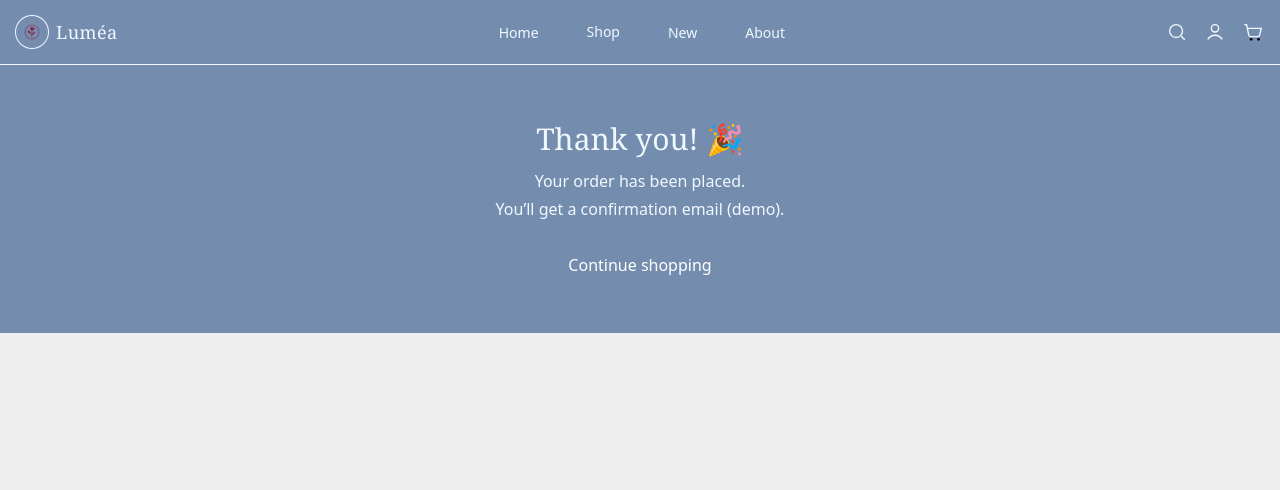
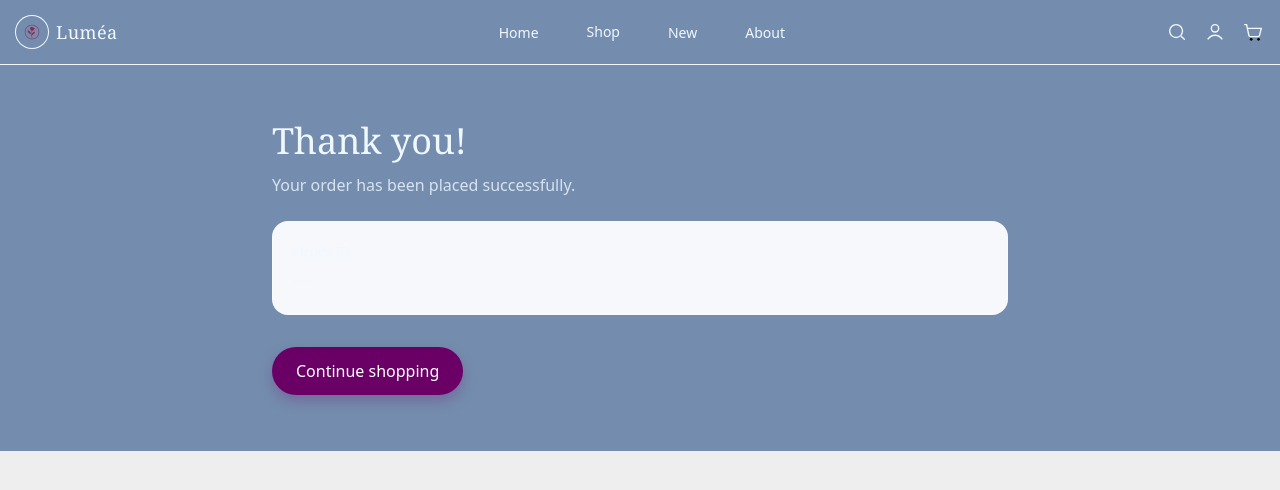
Before and after one commit to SamiaShabbir/Lum-a-Store, a Next.js app: page /success in a window 1280 px wide. Shown: the top 490 px of the page. Built offline with nearby package versions, Linux system fonts and the light colour scheme.

Commit message:
chore: remove duplicate lockfile

```diff
--- a/src/app/(storefront)/cart/page.tsx
+++ b/src/app/(storefront)/cart/page.tsx
@@ -12,7 +12,7 @@ export default function CartPage() {
   const router = useRouter();
 
   // hooks at the top
-  const { items, subtotal, count, setQty, remove, clear } = useCartStore();
+  const { items, subtotal, count, setQty, remove } = useCartStore();
   const [mounted, setMounted] = useState(false);
   const { push } = useToast();
 
--- a/src/app/(storefront)/catalog/page.tsx
+++ b/src/app/(storefront)/catalog/page.tsx
@@ -1,7 +1,5 @@
 // /src/app/(storefront)/catalog/page.tsx
-"use client";
-
-import { useSearchParams } from "next/navigation";
+import Link from "next/link";
 import ProductGrid from "../components/ProductGrid";
 import { PRODUCTS, type Category } from "@/data/products";
 
@@ -16,39 +14,60 @@ const LABELS: Record<Category | "all", string> = {
   tools: "Tools & Accessories",
 };
 
-export default function CatalogPage() {
-  const sp = useSearchParams();
-  const raw = (sp.get("cat") || "all").toLowerCase();
+type SearchParams = { cat?: string };
 
-  // validate the category param
-  const cat = (["cleansers","serums","moisturizers","sunscreen","body","hair","tools"].includes(raw)
+export default async function CatalogPage({
+  searchParams,
+}: {
+  // Next.js 15: searchParams is a Promise in RSC
+  searchParams: Promise<SearchParams>;
+}) {
+  const sp = await searchParams;
+  const raw = (sp.cat ?? "all").toLowerCase();
+
+  const valid = new Set<Category>([
+    "cleansers",
+    "serums",
+    "moisturizers",
+    "sunscreen",
+    "body",
+    "hair",
+    "tools",
+  ]);
+
+  const cat: Category | "all" = valid.has(raw as Category)
     ? (raw as Category)
-    : "all");
+    : "all";
 
-  const items = cat === "all" ? PRODUCTS : PRODUCTS.filter((p) => p.category === cat);
+  const items =
+    cat === "all" ? PRODUCTS : PRODUCTS.filter((p) => p.category === cat);
 
   return (
     <main className="mx-auto max-w-7xl px-4 py-10">
       <div className="mb-6 flex items-end justify-between">
-        <h1 className="font-serif text-2xl text-text md:text-3xl">{LABELS[cat]}</h1>
+        <h1 className="font-serif text-2xl text-text md:text-3xl">
+          {LABELS[cat]}
+        </h1>
 
         {/* simple pill filters */}
         <div className="hidden gap-2 sm:flex">
-          {(["all","cleansers","serums","moisturizers","sunscreen","body","hair","tools"] as const).map((k) => {
+          {(
+            ["all", "cleansers", "serums", "moisturizers", "sunscreen", "body", "hair", "tools"] as const
+          ).map((k) => {
             const active = cat === k || (k === "all" && cat === "all");
             const href = k === "all" ? "/catalog" : `/catalog?cat=${k}`;
             return (
-              <a
+              <Link
                 key={k}
                 href={href}
                 className={`rounded-full px-3 py-1.5 text-sm ring-1 transition ${
                   active
                     ? "bg-[#9ECAD6] text-white ring-black"
-                    : "bg-[#WEEEEEE] text-text ring-base-border hover:bg-secondary/60"
+                    : "bg-[#EEEEEE] text-text ring-base-border hover:bg-secondary/60"
                 }`}
               >
                 {LABELS[k]}
-              </a>
+              </Link>
             );
           })}
         </div>
--- a/src/app/(storefront)/checkout/page.tsx
+++ b/src/app/(storefront)/checkout/page.tsx
@@ -25,7 +25,7 @@ const STORAGE_KEY = "ecomo-checkout";
 
 export default function CheckoutPage() {
   const router = useRouter();
-  const { items, subtotal, count, clear } = useCartStore();
+  const { subtotal, count, clear } = useCartStore();
   const { push } = useToast();
 
   // simple shipping + tax math (same as cart)
--- a/src/app/(storefront)/product/[slug]/page.tsx
+++ b/src/app/(storefront)/product/[slug]/page.tsx
@@ -1,23 +1,27 @@
-// /src/app/(storefront)/product/[slug]/page.tsx
-import ProductDetails, {
-  type PDPProduct,
-} from "../../components/ProductDetails";
+// src/app/(storefront)/product/[slug]/page.tsx
+import { notFound } from "next/navigation"; // (PageProps import not required for A)
+import ProductDetails, { PDPProduct } from "@/app/(storefront)/components/ProductDetails";
 import { bySlug } from "@/data/products";
-import { notFound } from "next/navigation";
 
-export default function ProductPage({ params }: { params: { slug: string } }) {
-  const p = bySlug(params.slug);
-  if (!p) return notFound();
+type Props = {
+  params: Promise<{ slug: string }>; // <- params is a Promise in Next 15 builds
+};
 
-  const product: PDPProduct = {
-    id: p.id,
-    slug: p.slug,
-    title: p.title,
-    price: p.price,
-    images: p.gallery.length ? p.gallery : [p.image],
-    description: p.description,
-    bullets: p.bullets,
+export default async function ProductPage({ params }: Props) {
+  const { slug } = await params;
+
+  const product = bySlug(slug);
+  if (!product) notFound();
+
+  const pdp: PDPProduct = {
+    id: product.id,
+    slug: product.slug,
+    title: product.title,
+    price: product.price,
+    images: product.gallery,
+    description: product.description,
+    bullets: product.bullets,
   };
 
-  return <ProductDetails product={product} />;
+  return <ProductDetails product={pdp} />;
 }
--- a/src/app/(storefront)/success/page.tsx
+++ b/src/app/(storefront)/success/page.tsx
@@ -1,25 +1,43 @@
+// /src/app/(storefront)/success/page.tsx
 "use client";
 
+import { Suspense } from "react";
+import { useSearchParams } from "next/navigation";
 import Link from "next/link";
-import { useSearchParams } from "next/navigation";
 
-export default function SuccessPage() {
+function SuccessInner() {
   const sp = useSearchParams();
-  const order = sp.get("order");
+  const orderId = sp.get("order") ?? "—";
 
   return (
-    <main className="mx-auto max-w-3xl px-4 py-14 text-center">
-      <h1 className="font-serif text-3xl text-text">Thank you! 🎉</h1>
-      <p className="mt-3 text-text">
-        Your order {order ? <span className="font-medium">#{order}</span> : null} has been placed.
+    <main className="mx-auto max-w-3xl px-4 py-14">
+      <h1 className="font-serif text-3xl md:text-4xl">Thank you!</h1>
+      <p className="mt-3 text-[color:var(--foreground)]/80">
+        Your order has been placed successfully.
       </p>
-      <p className="mt-1 text-text-muted">You’ll get a confirmation email (demo).</p>
+
+      <div className="mt-6 card-soft p-5">
+        <div className="text-sm">Order ID</div>
+        <div className="mt-1 text-xl font-medium">{orderId}</div>
+      </div>
 
       <div className="mt-8">
-        <Link href="/catalog" className="rounded-full bg-primary px-5 py-3 text-white hover:opacity-90">
-          Continue shopping
-        </Link>
+        <Link href="/catalog" className="btn-primary inline-flex">Continue shopping</Link>
       </div>
     </main>
   );
 }
+
+export default function SuccessPage() {
+  return (
+    <Suspense
+      fallback={
+        <main className="mx-auto max-w-3xl px-4 py-14">
+          <div className="card-soft p-5">Loading…</div>
+        </main>
+      }
+    >
+      <SuccessInner />
+    </Suspense>
+  );
+}
```
